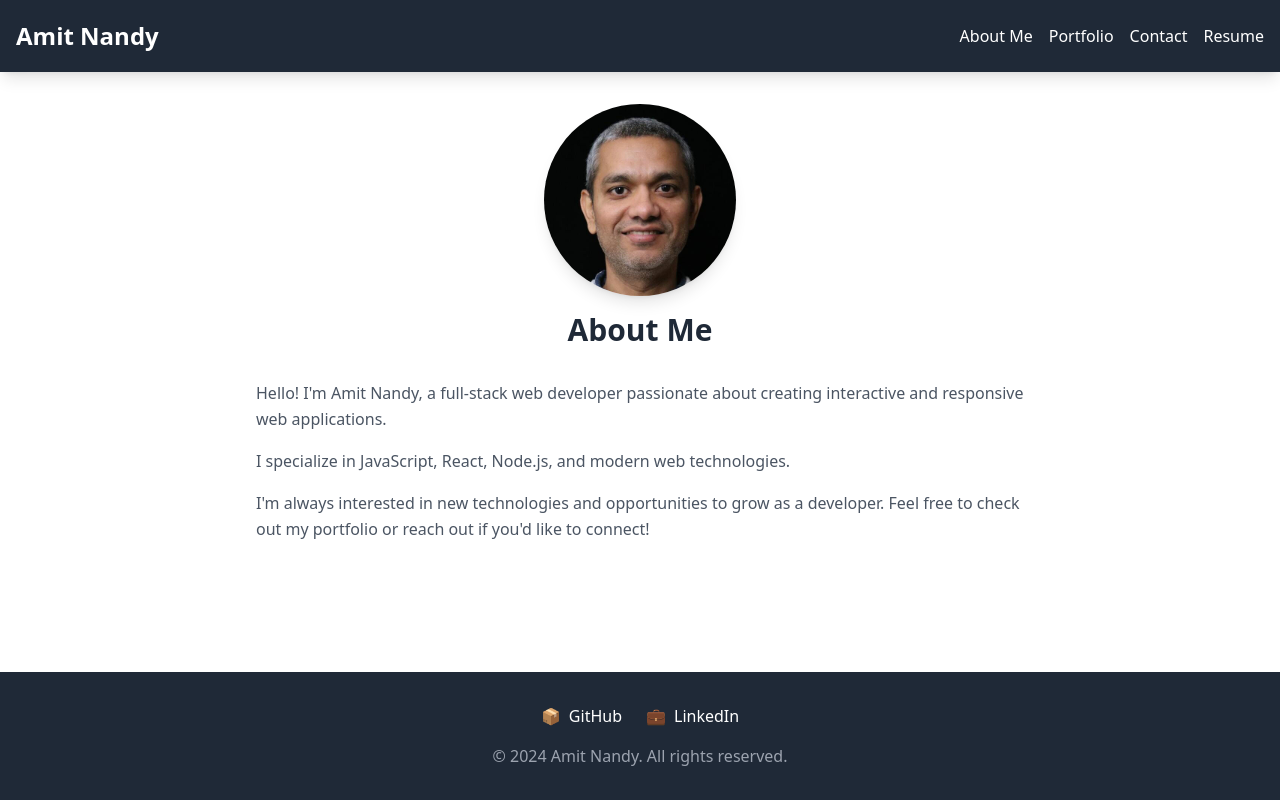
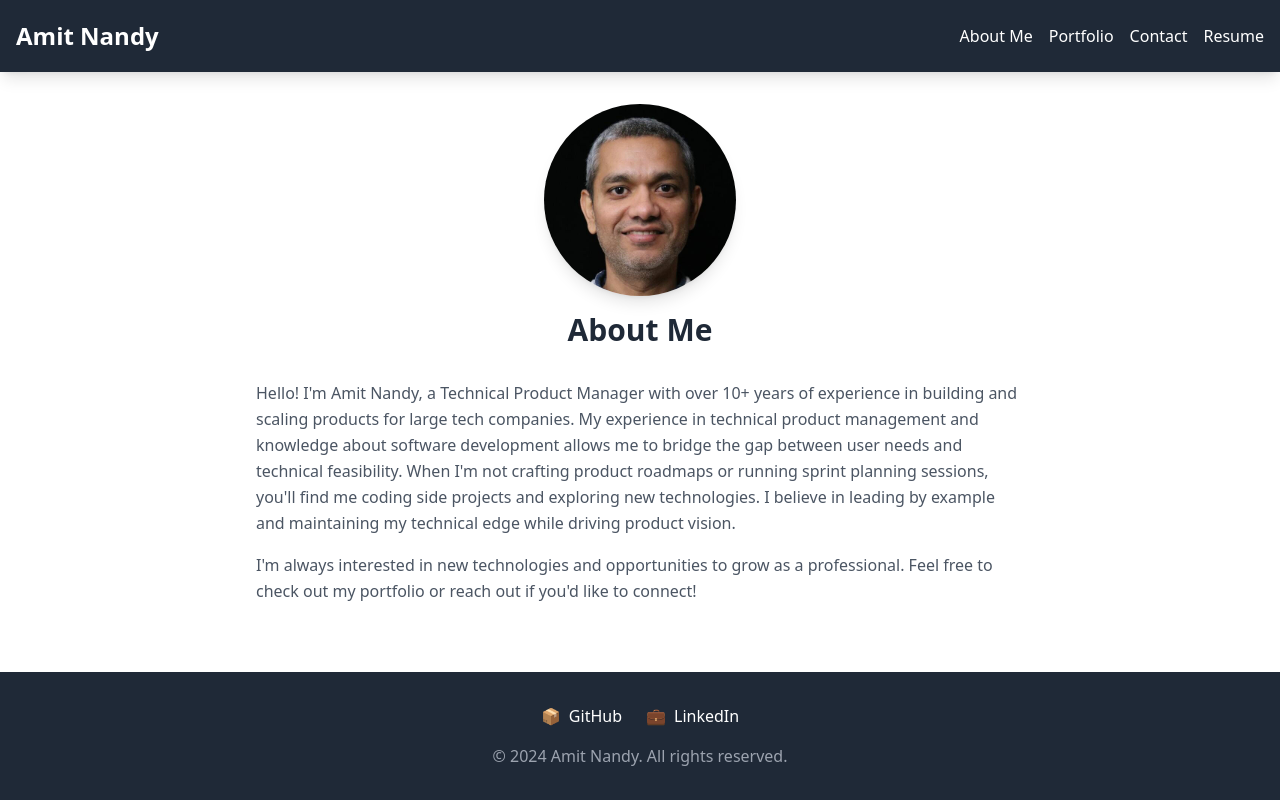
Before and after one commit to nandyamit/my_react_portfolio, a React (Vite) app: page / in a window 1280 px wide. Built offline with nearby package versions, Linux system fonts and the light colour scheme.

Commit message:
updated aboutme file

```diff
--- a/src/components/About.jsx
+++ b/src/components/About.jsx
@@ -16,17 +16,13 @@ function About() {
 
         <div className="prose lg:prose-lg mx-auto">
           <p className="text-gray-600 leading-relaxed mb-4">
-            Hello! I'm Amit Nandy, a full-stack web developer passionate about creating
-            interactive and responsive web applications.
-          </p>
-
-          <p className="text-gray-600 leading-relaxed mb-4">
-            I specialize in JavaScript, React, Node.js, and modern web technologies.
+            Hello! I'm Amit Nandy, a Technical Product Manager with over 10+ years of experience in building and scaling products for large tech companies. My experience in technical product management and knowledge about software development allows me to bridge the gap between user needs and technical feasibility. When I'm not crafting product roadmaps or running sprint planning sessions, you'll find me coding side projects and exploring new technologies. I believe in leading by example and maintaining my technical edge while driving product vision.
 
           </p>
 
+
           <p className="text-gray-600 leading-relaxed">
-            I'm always interested in new technologies and opportunities to grow as a developer.
+            I'm always interested in new technologies and opportunities to grow as a professional.
             Feel free to check out my portfolio or reach out if you'd like to connect!
           </p>
         </div>
```
